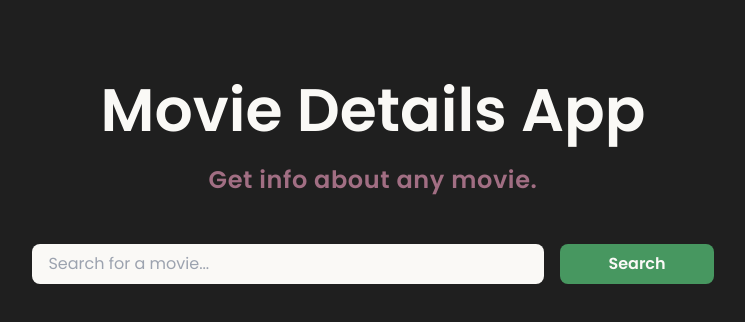
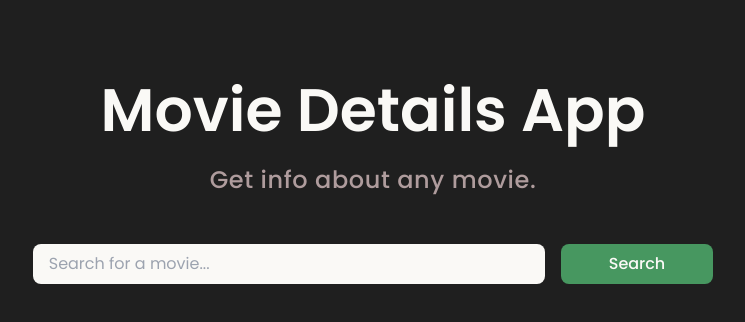
Before and after one commit to shelleychen318/movie-details-app, a Next.js app: page / in a window 1280 px wide. Shown: the top 322 px of the page, without its empty margins (267-1012 px from the left). Built offline with nearby package versions, Linux system fonts and the light colour scheme.

Commit message:
modified text formatting

```diff
--- a/pages/index.js
+++ b/pages/index.js
@@ -4,7 +4,7 @@ export default function Home() {
       <h2 className=" font-semibold text-6xl text-primary pt-20 pb-6 md:text-3xl">
         Movie Details App
       </h2>
-      <h3 className=" text-secondary font-raleway text-2xl font-semibold tracking-wide mb-12 md:text-base md:px-4 md:text-center">
+      <h3 className=" text-secondary text-2xl font-medium tracking-wide mb-12 md:text-base md:px-4 md:text-center">
         Get info about any movie.
       </h3>
       <div className="flex flex-col justify-between items-center w-full md:items-center">
@@ -14,7 +14,7 @@ export default function Home() {
             className="border-none outline-none w-2/5 bg-primary px-4 py-2 rounded-lg md:w-full"
             placeholder="Search for a movie..."
           />
-          <button className="font-semibold ml-4 px-12 py-2 rounded-lg bg-button text-primary transition duration-200 hover:bg-button-dark md:ml-0 md:mt-4">
+          <button className="font-medium ml-4 px-12 py-2 rounded-lg bg-button text-primary transition duration-200 hover:bg-button-dark md:ml-0 md:mt-4">
             Search
           </button>
         </div>
--- a/tailwind.config.js
+++ b/tailwind.config.js
@@ -15,7 +15,7 @@ module.exports = {
     colors: {
       // bc: "#00005C",
       primary: "#fAF9F6",
-      secondary: "#a16e83",
+      secondary: "#af9c9d",
       lightGrey: "#C9D5EE",
       button: {
         DEFAULT: "#479760",
```
